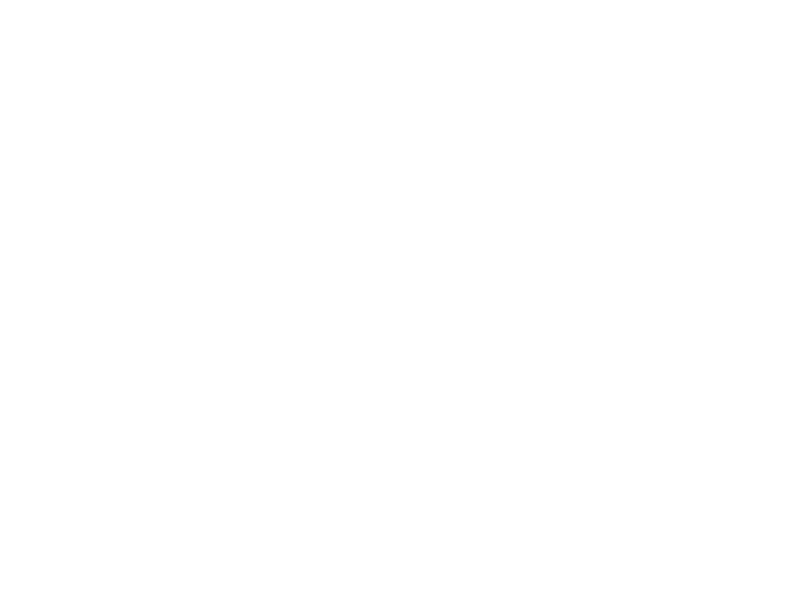
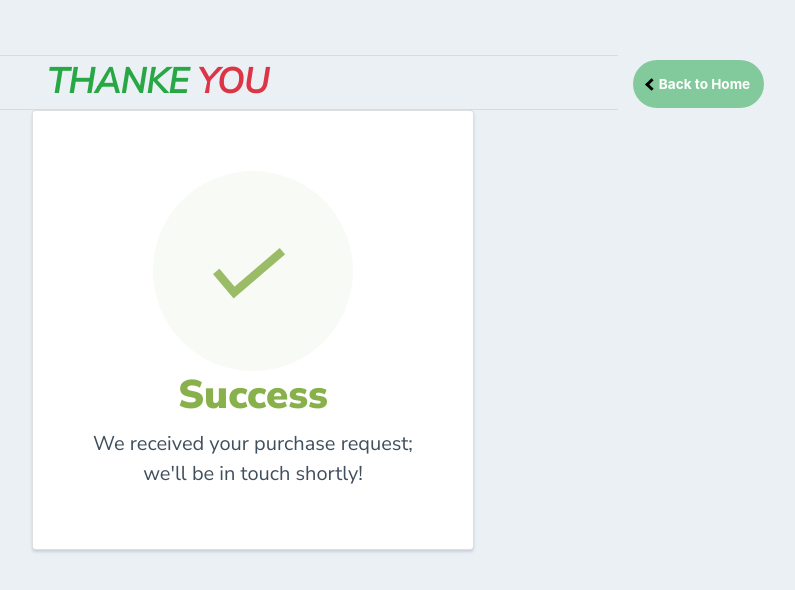
Before and after one commit to NArekna123548/Arman_Shose_Store, a plain HTML site: page okey.html in a window 1280 px wide. Shown: the whole page, without its empty margins (387-1182 px from the left). Drawn offline with nearby package versions, Linux system fonts and the light colour scheme.

Commit message:
Add files via upload

```diff
--- /dev/null
+++ b/css/ok.css
@@ -0,0 +1,89 @@
+.left {
+  transform: rotate(135deg);
+  -webkit-transform: rotate(135deg);
+}
+.forminformat{
+  color: #6C7A89;
+  font-size: 35px;
+  display: flex;justify-content: center;
+}
+.drk{
+  margin-left: 20px;
+}
+.right {
+  transform: rotate(-45deg);
+  -webkit-transform: rotate(-45deg);
+}
+.arrow {
+  border: solid black;
+  border-width: 0 3px 3px 0;
+  display: inline-block;
+  padding: 3px;
+}
+
+.continue:hover{
+   text-decoration: none;
+  opacity: 0.6;
+  transition: 0.5s;
+  background: #f69679;
+}
+
+.continue{
+
+     text-decoration: none;
+      font-family: $fontSans;
+      font-size: .85em;
+      padding: 1em;
+      margin-top: 20px;
+      color: #fff;
+      background: #82ca9c;
+      font-weight: bold;
+      border-radius: 50px;
+    float: right;
+      text-align: right;
+      transition: width 2s, height 4s;
+}
+.pp{
+  margin:0;
+  padding: 0;
+}
+
+.itemImg {
+ width: 4em;
+ float: left;
+}
+.stockStatuss{
+            color: #F69679;
+          font-weight: bold;
+         padding-top: 22px;
+          text-transform: uppercase;
+}
+.stockStatus{
+            color: #82CA9C;
+          font-weight: bold;
+         padding-top: 22px;
+          text-transform: uppercase;
+}
+.qtyWrap .prodTotal {
+        text-align: center;
+ {
+      font-weight: bold;
+      font-size: 1.25em;
+    }
+
+      }
+
+    input.qty {
+        width: 2em;
+        text-align: center;
+        font-size: 1em;
+          padding: .25em;
+      margin: 1em .5em 0 0;
+ }
+
+ .ptxt{
+  font-size: 35px;
+  margin-top: 15px;
+  border-bottom: 0.9px solid  #dadada;
+  border-top: 0.9px solid #dadada;
+ }
--- a/css/style.css
+++ b/css/style.css
@@ -1,4 +1,25 @@
+.continue:hover{
+   text-decoration: none;
+  opacity: 0.6;
+  transition: 0.5s;
+  background: #f69679;
+}
 
+.continue{
+
+     text-decoration: none;
+      font-family: $fontSans;
+      font-size: .85em;
+      padding: 1em;
+      margin-top: 20px;
+      color: #fff;
+      background: #82ca9c;
+      font-weight: bold;
+      border-radius: 50px;
+    float: right;
+      text-align: right;
+      transition: width 2s, height 4s;
+}
 
 
 
--- a/okey.html
+++ b/okey.html
@@ -4,14 +4,74 @@
     <!-- Required meta tags -->
     <meta charset="utf-8">
     <meta name="viewport" content="width=device-width, initial-scale=1, shrink-to-fit=no">
-
+    <link rel="stylesheet" type="text/css" href="css/styless.css">
     <!-- Bootstrap CSS -->
     <link rel="stylesheet" href="https://stackpath.bootstrapcdn.com/bootstrap/4.5.0/css/bootstrap.min.css" integrity="sha384-9aIt2nRpC12Uk9gS9baDl411NQApFmC26EwAOH8WgZl5MYYxFfc+NcPb1dKGj7Sk" crossorigin="anonymous">
 
     <title>Hello, world!</title>
   </head>
   <body>
+    <div class="container">
+      <div  class="row">
+        <div class=" col-10 ">
+         <p class="font-weight-bolder font-italic  ptxt col" style="margin-right: auto;"><span class="text-success">THANKE</span>  <span class="text-danger">YOU</span></p>
+       </div>
+       <div class=" ss">
+         <a href="index.html" class="continue"><i class="arrow left"></i > Back to Home</a>
+       </div>
 
+
+      </div>
+    </div>
+
+    <html>
+  <head>
+    <link href="https://fonts.googleapis.com/css?family=Nunito+Sans:400,400i,700,900&display=swap" rel="stylesheet">
+  </head>
+    <style>
+      .bodyy{
+        text-align: center;
+        padding: 40px 0;
+        background: #EBF0F5;
+      }
+        h1 {
+          color: #88B04B;
+          font-family: "Nunito Sans", "Helvetica Neue", sans-serif;
+          font-weight: 900;
+          font-size: 40px;
+          margin-bottom: 10px;
+        }
+        p {
+          color: #404F5E;
+          font-family: "Nunito Sans", "Helvetica Neue", sans-serif;
+          font-size:20px;
+          margin: 0;
+        }
+      .checkmark {
+        color: #9ABC66;
+        font-size: 100px;
+        line-height: 200px;
+        margin-left:-15px;
+      }
+      .card {
+        background: white;
+        padding: 60px;
+        border-radius: 4px;
+        box-shadow: 0 2px 3px #C8D0D8;
+        display: inline-block;
+        margin: 0 auto;
+      }
+    </style>
+    <body class="bodyy">
+      <div class="card">
+      <div style="border-radius:200px; height:200px; width:200px; background: #F8FAF5; margin:0 auto;">
+        <i class="checkmark">✓</i>
+      </div>
+        <h1>Success</h1>
+        <p class="">We received your purchase request;<br/> we'll be in touch shortly!</p>
+      </div>
+    </body>
+</html>
 
     <!-- Optional JavaScript -->
     <!-- jQuery first, then Popper.js, then Bootstrap JS -->
```
Also changed, not shown: index.html (+1 -1 lines).
